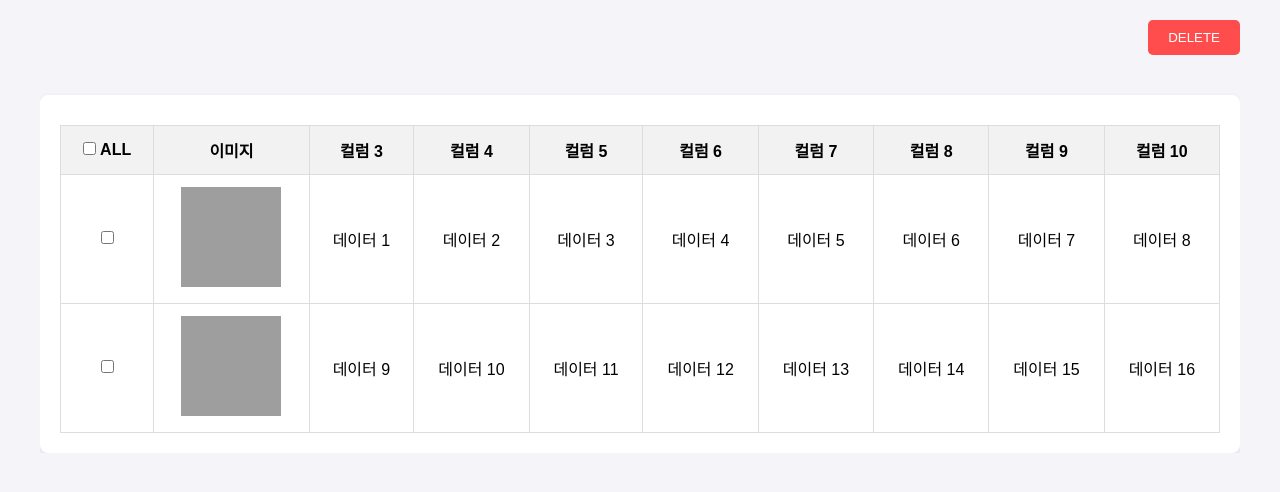
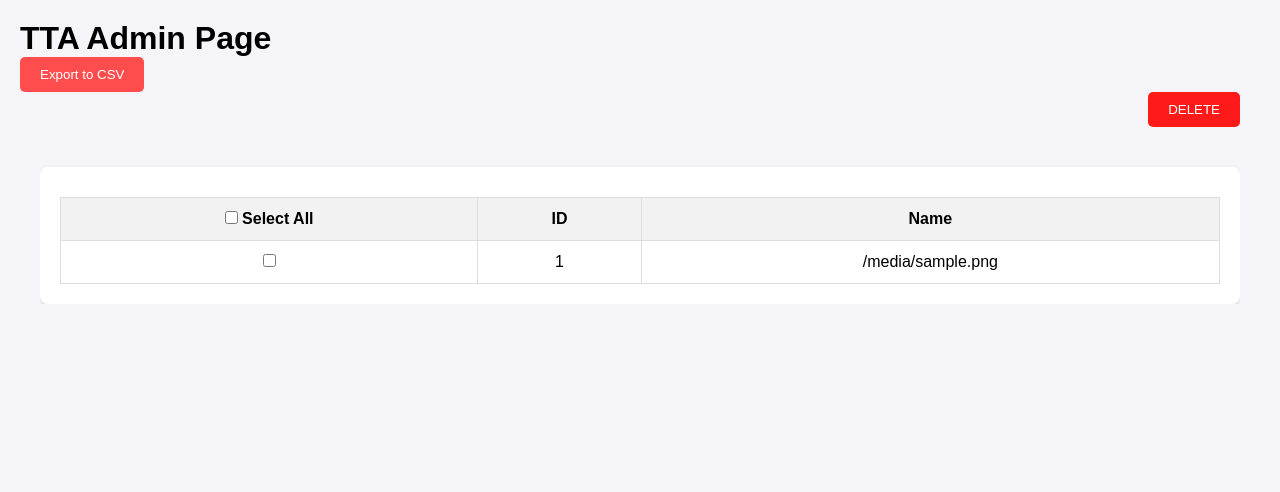
Before and after one commit to eunjeongjang/auth_face, a Flask app: template templates/index.html in a window 1280 px wide. Shown: the top 492 px of the page. Run offline with Flask 3, Linux system fonts and the light colour scheme; the template is opened without the code that fills it: most values are stand-ins (such as "Sample title", 1, 10 or a date in 2020); grey boxes are pictures that could not be loaded.

Commit message:
Add files via upload

```diff
--- a/templates/index.html
+++ b/templates/index.html
@@ -1,9 +1,50 @@
 <!DOCTYPE html>
-<html lang="ko">
+<html lang="en">
 <head>
     <meta charset="UTF-8">
     <meta name="viewport" content="width=device-width, initial-scale=1.0">
-    <title>반응형 테이블</title>
+    <title>Face Recognition Page</title>
+      <script>
+        // 전체 선택/해제 기능
+        function toggleSelectAll(source) {
+            const checkboxes = document.querySelectorAll('.item-checkbox');
+            checkboxes.forEach(function(checkbox) {
+                checkbox.checked = source.checked;
+            });
+        }
+    </script>
+    <script>
+        function exportCSV() {
+            // 서버에서 CSV 파일을 요청하고 자동으로 다운로드
+            window.location.href = "/export/csv";
+        }
+    </script>
+    <script>
+        function exportTableToCSV() {
+            const table = document.getElementById("userTable");  // 테이블을 가져옴
+            let csvContent = "";
+
+            // 테이블 헤더 추가
+            const headers = table.querySelectorAll("thead tr th");
+            csvContent += Array.from(headers).map(header => header.innerText).join(",") + "\n";
+
+            // 테이블 데이터 추가
+            const rows = table.querySelectorAll("tbody tr");
+            rows.forEach(row => {
+                const cells = row.querySelectorAll("td");
+                csvContent += Array.from(cells).map(cell => cell.innerText).join(",") + "\n";
+            });
+
+            // CSV 파일 다운로드
+            const encodedUri = encodeURI("data:text/csv;charset=utf-8," + csvContent);
+            const link = document.createElement("a");
+            link.setAttribute("href", encodedUri);
+            link.setAttribute("download", "table_data.csv");
+            document.body.appendChild(link);
+            link.click();
+        }
+    </script>
+
     <style>
            /* 기본 스타일 */
         * {
@@ -30,7 +71,7 @@ body {
             margin-bottom: 20px;
         }
 
-.delete-btn {
+        .delete-btn, .export-csv-btn {
             padding: 10px 20px;
             background-color: #ff4d4d;
             color: white;
@@ -39,7 +80,7 @@ body {
             cursor: pointer;
         }
 
-.delete-btn:hover {
+        .delete-btn, .export-csv-btn:hover {
             background-color: #ff1a1a;
         }
 
@@ -155,61 +196,38 @@ input[type="checkbox"] {
     </style>
 </head>
 <body>
+    <h1>TTA Admin Page</h1>
+    <button id="exportTOCsv" class="export-csv-btn" onclick="exportTableToCSV()">Export to CSV</button>
+    <form action="{{ url_for('delete') }}" method="POST">
 
-    <!-- 상단 삭제 버튼 -->
         <div class="container">
             <div class="header">
-            <button id="deleteBtn" class="delete-btn">DELETE</button>
+                <button id="deleteBtn" class="delete-btn" type="submit">DELETE</button>
             </div>
-
-        <!-- 테이블 컨테이너 -->
                 <div class="table-container">
                     <div class="table-wrapper">
-                <table>
+                        <table id="userTable" >
                             <thead>
                                 <tr>
-                            <th><input type="checkbox" id="selectAll"> ALL </th>
-                            <th>이미지</th>
-                            <th>컬럼 3</th>
-                            <th>컬럼 4</th>
-                            <th>컬럼 5</th>
-                            <th>컬럼 6</th>
-                            <th>컬럼 7</th>
-                            <th>컬럼 8</th>
-                            <th>컬럼 9</th>
-                            <th>컬럼 10</th>
+                                    <th><label><input type="checkbox" onClick="toggleSelectAll(this)"> Select All</label></th>
+                                    <th>ID</th>
+                                    <th>Name</th>
                                 </tr>
                             </thead>
                             <tbody>
+                                {% for row in rows %}
                                 <tr>
-                            <td><input type="checkbox" class="checkbox"></td>
-                            <td><img src="https://www.google.com/images/branding/googlelogo/2x/googlelogo_color_272x92dp.png" alt="이미지 1" class="image-thumbnail"></td>
-                            <td>데이터 1</td>
-                            <td>데이터 2</td>
-                            <td>데이터 3</td>
-                            <td>데이터 4</td>
-                            <td>데이터 5</td>
-                            <td>데이터 6</td>
-                            <td>데이터 7</td>
-                            <td>데이터 8</td>
+                                    <td><input type="checkbox" class="item-checkbox" name="item_ids" value="{{ row.id }}"></td>
+                                    <td>{{ row.id }}</td>
+                                    <td>{{ row.image }}</td>
                                 </tr>
-                        <tr>
-                            <td><input type="checkbox" class="checkbox"></td>
-                            <td><img src="https://www.google.com/images/branding/googlelogo/2x/googlelogo_color_272x92dp.png" alt="이미지 2" class="image-thumbnail"></td>
-                            <td>데이터 9</td>
-                            <td>데이터 10</td>
-                            <td>데이터 11</td>
-                            <td>데이터 12</td>
-                            <td>데이터 13</td>
-                            <td>데이터 14</td>
-                            <td>데이터 15</td>
-                            <td>데이터 16</td>
-                        </tr>
+                                {% endfor %}
                             </tbody>
                         </table>
                     </div>
                 </div>
-
+        </div>
+    </form>
         <!-- 이미지 팝업 -->
         <div id="imagePopup" class="popup">
             <div class="popup-content">
@@ -217,31 +235,7 @@ input[type="checkbox"] {
                 <button id="closePopup" class="close-btn">닫기</button>
             </div>
         </div>
-    </div>
-
         <script>
-
-      // 전체 선택 체크박스
-const selectAllCheckbox = document.getElementById('selectAll');
-const checkboxes = document.querySelectorAll('.checkbox');
-
-// 전체 선택 체크박스 클릭 시
-selectAllCheckbox.addEventListener('change', function() {
-    checkboxes.forEach(function(checkbox) {
-        checkbox.checked = selectAllCheckbox.checked;
-    });
-});
-
-// 개별 체크박스 클릭 시
-checkboxes.forEach(function(checkbox) {
-    checkbox.addEventListener('change', function() {
-        // 모든 체크박스가 선택되었는지 확인
-        const allChecked = [...checkboxes].every(checkbox => checkbox.checked);
-        selectAllCheckbox.checked = allChecked;
-        selectAllCheckbox.indeterminate = !allChecked && [...checkboxes].some(checkbox => checkbox.checked); // 일부만 체크된 상태일 때
-    });
-});
-
             // 이미지 클릭 시 팝업 띄우기
             const imageThumbnails = document.querySelectorAll('.image-thumbnail');
             const popup = document.getElementById('imagePopup');
@@ -267,7 +261,7 @@ popup.addEventListener('click', function(event) {
                     popup.style.display = 'none'; // 배경 클릭 시 팝업 닫기
                 }
             });
+
         </script>
-
 </body>
 </html>
```
Lines whose indentation alone changed are shown as unchanged.
